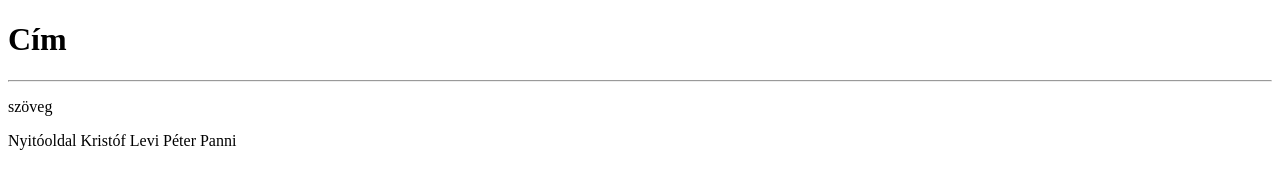
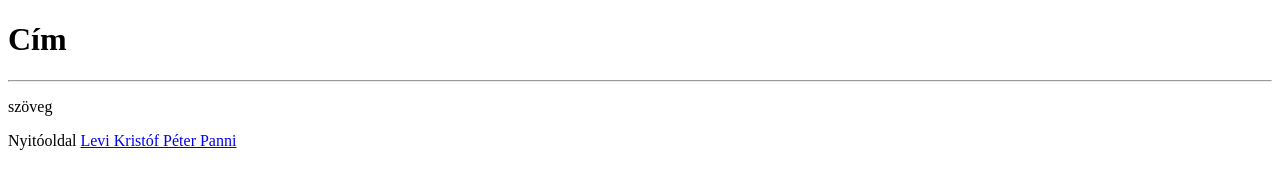
Before and after one commit to SaPiKa/csapat-munka, a plain HTML site: page index.html in a window 1280 px wide. Drawn offline with Linux system fonts and the light colour scheme.

Commit message:
Feat: footer+ saját html mindenkinek

```diff
--- a/index.html
+++ b/index.html
@@ -14,10 +14,18 @@
 		<script src="main.js"></script>
 		<footer>
 			Nyitóoldal
+			<a href = "levi.html">
+			Levi
+			</a>
+			<a href = "kristof.html">
 			Kristóf
-			Levi
+			</a>
+			<a href  ="peter.html">
 			Péter
+			</a>
+			<a href = "panni.html">
 			Panni
+			</a>
 		</footer>
 	</body>
 </html>
```
